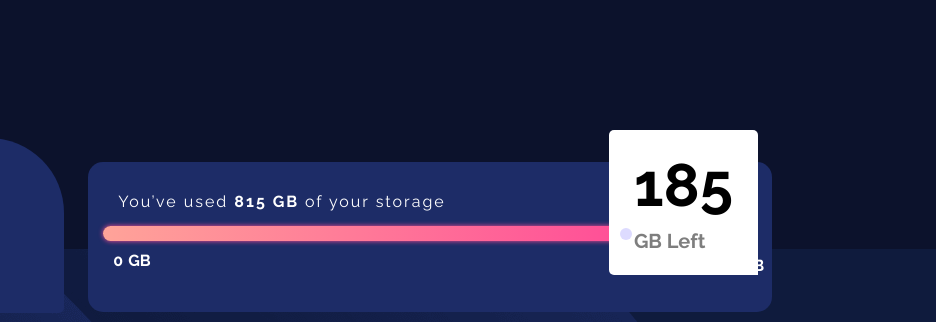
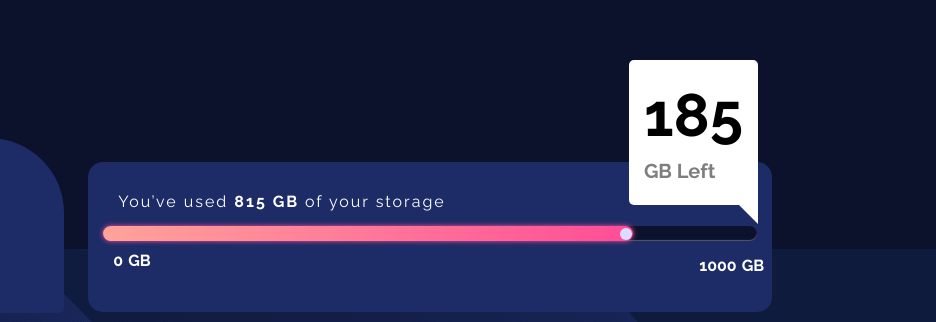
Before and after one commit to KibenonCollins/fylo-data-storage-solution, a plain HTML site: page index.html in a window 1280 px wide. Shown: the part 182-504 px from the top of the page, 344-1280 px from the left. Drawn offline with Linux system fonts and the light colour scheme.

Commit message:
updated index.html

```diff
--- a/styles.css
+++ b/styles.css
@@ -123,12 +123,12 @@ padding: 5px;
   .left-size{
     font-size: 30px;
     position: absolute;
-    padding :20px 25px;
+    padding :20px 15px;
     background-color: white;
     font-weight: 700;
     border-radius: 5px 5px 0 5px;
-top:-32px;
-right: 14px;
+    top:-102px;
+    right: 14px;
 
   }
   .left-size span{
@@ -142,7 +142,6 @@ right: 14px;
     height: 0;
     border: 15px solid transparent;
     border-color: white White transparent transparent;
-
     top:-32px;
     right: -125px;
   }
```
